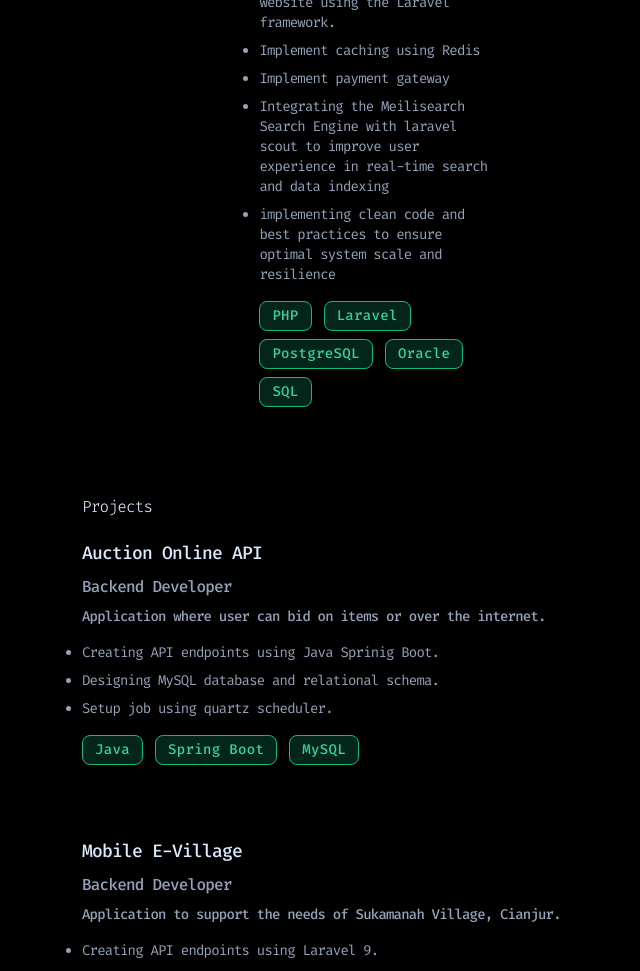
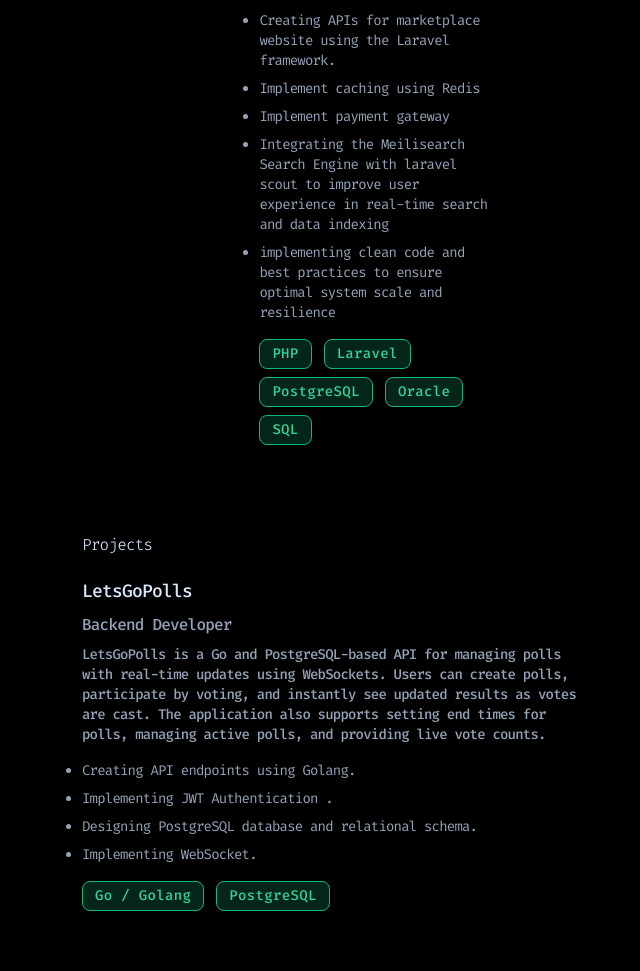
Before and after one commit to Raihanki/raihanki.github.io, a website: page index.html in a window 1280 px wide. Shown: the part 1829-2800 px from the top of the page, without its empty margins (558-1198 px from the left). Drawn offline with Linux system fonts and the light colour scheme.

Commit message:
add project

```diff
--- a/index.html
+++ b/index.html
@@ -169,7 +169,7 @@
             <div
               class="bg-emerald-500 px-3 py-1 text-emerald-400 bg-opacity-20 rounded-lg border border-emerald-500 font-medium text-sm tracking-wide mb-2"
             >
-              Go
+              Go / Golang
             </div>
             <div
               class="bg-emerald-500 px-3 py-1 text-emerald-400 bg-opacity-20 rounded-lg border border-emerald-500 font-medium text-sm tracking-wide mb-2"
@@ -401,6 +401,39 @@
         <div id="projects" class="mt-14 lg:mt-20">
           <div class="text-blue-100 font-light text-md">Projects</div>
           <div class="flex flex-col gap-y-2 mt-5 mb-16">
+            <a href="https://github.com/Raihanki/LetsGoPolls" class="text-blue-100 font-medium text-lg"
+              >LetsGoPolls</a
+            >
+            <span class="text-slate-400 font-medium text-md"
+              >Backend Developer</span
+            >
+            <span class="text-slate-400 font-medium text-sm"
+              >LetsGoPolls is a Go and PostgreSQL-based API for managing polls with real-time updates using WebSockets. Users can create polls, participate by voting, and instantly see updated results as votes are cast. The application also supports setting end times for polls, managing active polls, and providing live vote counts. </span
+            >
+            <div>
+              <ul
+                class="text-slate-400 text-sm list-disc flex flex-col gap-y-2 mt-2"
+              >
+                <li>Creating API endpoints using Golang.</li>
+                <li>Implementing JWT Authentication .</li>
+                <li>Designing PostgreSQL database and relational schema.</li>
+                <li>Implementing WebSocket.</li>
+              </ul>
+            </div>
+            <div class="flex mt-2 gap-x-3 flex-wrap">
+              <div
+                class="bg-emerald-500 px-3 py-1 text-emerald-400 bg-opacity-20 rounded-lg border border-emerald-500 font-medium text-sm tracking-wide mb-2"
+              >
+                Go / Golang
+              </div>
+              <div
+                class="bg-emerald-500 px-3 py-1 text-emerald-400 bg-opacity-20 rounded-lg border border-emerald-500 font-medium text-sm tracking-wide mb-2"
+              >
+                PostgreSQL
+              </div>
+            </div>
+          </div>
+          <div class="flex flex-col gap-y-2 mt-5 mb-16"></div>
             <a href="https://github.com/Raihanki/auction-spring-api" class="text-blue-100 font-medium text-lg"
               >Auction Online API</a
             >
```
